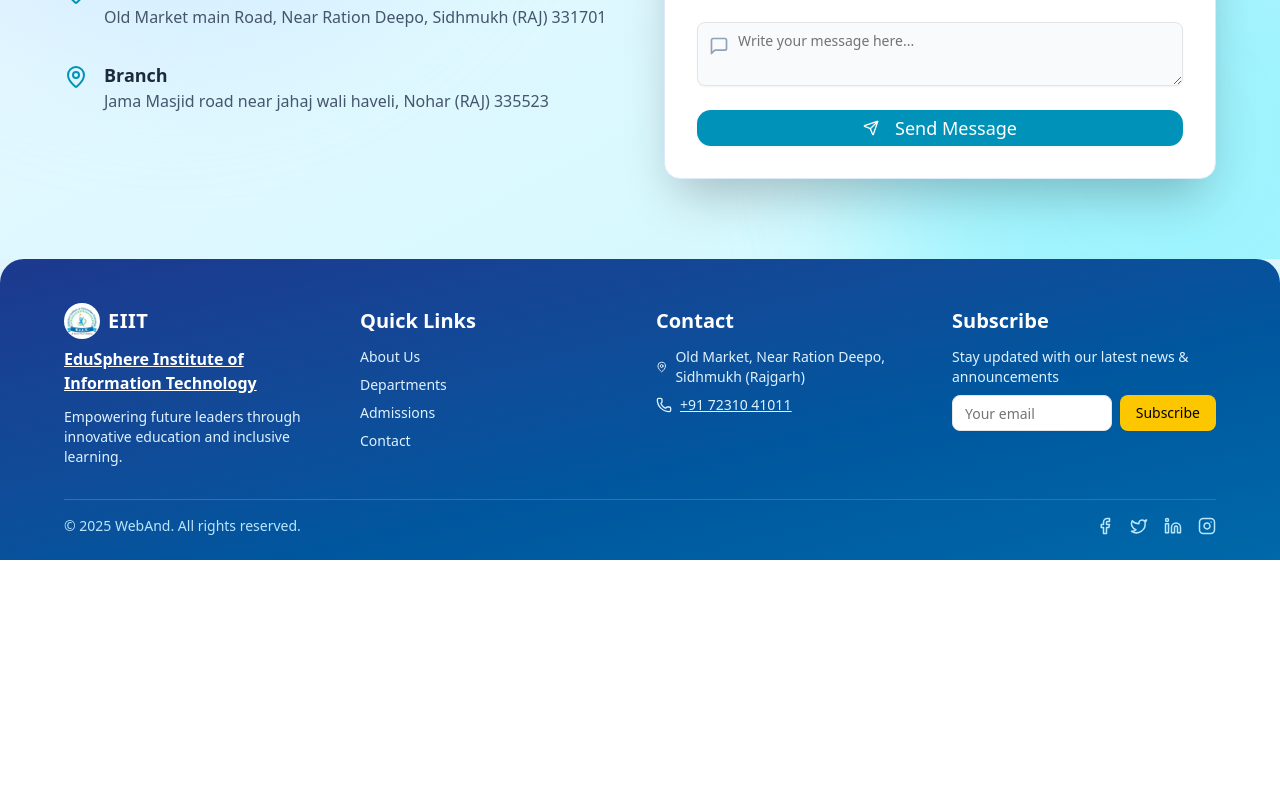
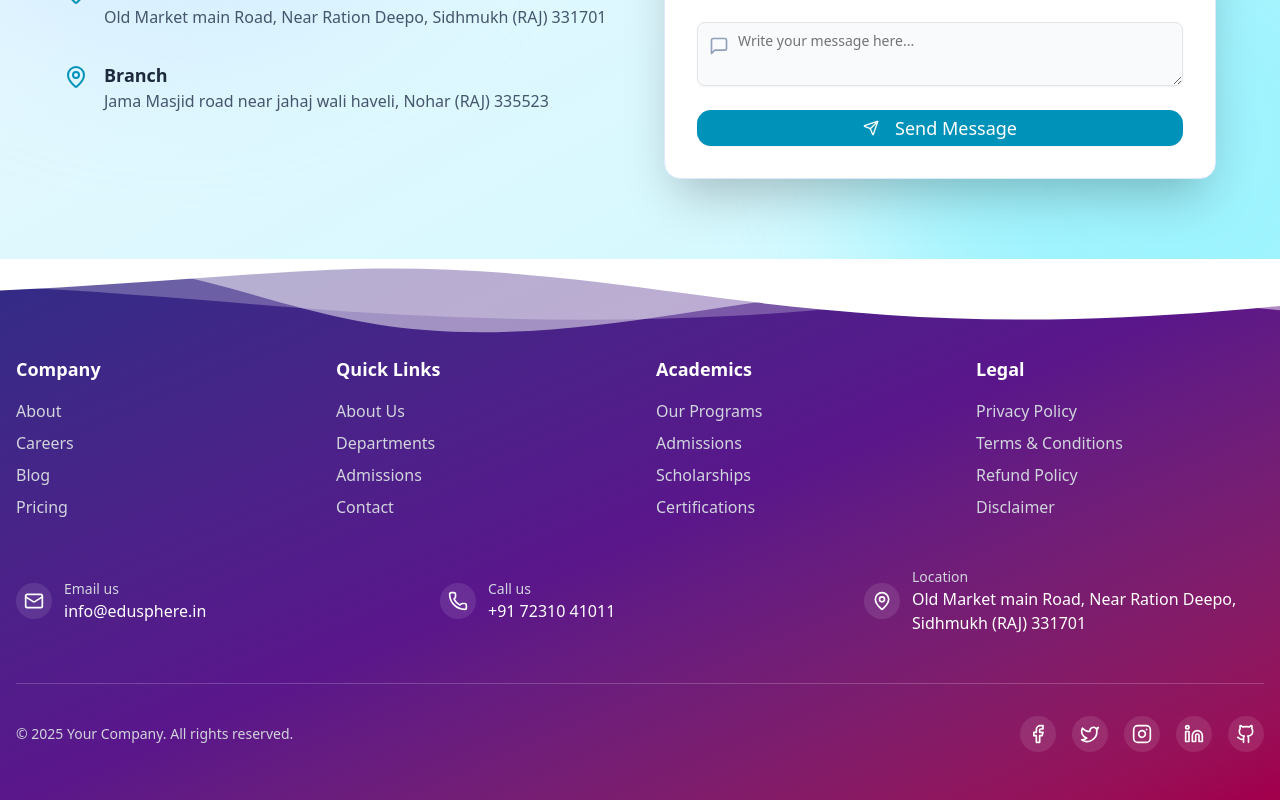
Before and after one commit to amitkumar822/EIIT, a React (Vite) app: page /contact-us in a window 1280 px wide. Shown: the part 503-1303 px from the top of the page. Before the commit the page ends 1063 px from the top, so only its background shows below. Built offline with nearby package versions, Linux system fonts and the light colour scheme.

Commit message:
fix: Adjust class order for ProgramEligibility component for improved layout

```diff
--- a/src/App.jsx
+++ b/src/App.jsx
@@ -1,9 +1,9 @@
 import React from "react";
 import { Outlet } from "react-router";
 import { Navbar } from "./layouts/Navbar";
-import Footer from "./layouts/Footer";
 import ScrollToTopButton from "./utils/ScrollToTopButton";
 import ScrollToTop from "./utils/ScrollToTopOnMount";
+import Footer from "./layouts/Footer";
 
 const App = () => {
   return (
--- a/src/layouts/Footer.jsx
+++ b/src/layouts/Footer.jsx
@@ -1,119 +1,317 @@
-import React from "react";
+import { Link } from "react-router";
 import { motion } from "framer-motion";
 import {
   Facebook,
   Twitter,
+  Instagram,
   Linkedin,
-  Instagram,
+  Github,
   Mail,
   Phone,
   MapPin,
 } from "lucide-react";
 import { Input } from "@/components/ui/input";
 import { Button } from "@/components/ui/button";
-import { Link } from "react-router";
 
 const Footer = () => {
+  const socialLinks = [
+    { icon: <Facebook className="w-5 h-5" />, url: "#" },
+    { icon: <Twitter className="w-5 h-5" />, url: "#" },
+    { icon: <Instagram className="w-5 h-5" />, url: "#" },
+    { icon: <Linkedin className="w-5 h-5" />, url: "#" },
+    { icon: <Github className="w-5 h-5" />, url: "#" },
+  ];
+
+  const footerLinks = [
+    {
+      title: "Company",
+      links: ["About", "Careers", "Blog", "Pricing"],
+    },
+    {
+      title: "Quick Links",
+      links: ["About Us", "Departments", "Admissions", "Contact"],
+    },
+    {
+      title: "Academics",
+      links: ["Our Programs", "Admissions", "Scholarships", "Certifications"],
+    },
+    {
+      title: "Legal",
+      links: [
+        "Privacy Policy",
+        "Terms & Conditions",
+        "Refund Policy",
+        "Disclaimer",
+      ],
+    },
+  ];
+
+  const waveVariants = {
+    initial: { x: 0 },
+    animate: {
+      x: ["0%", "-50%", "0%"],
+      transition: {
+        duration: 15,
+        repeat: Infinity,
+        ease: "linear",
+      },
+    },
+  };
+
   return (
-    <motion.footer
-      initial={{ opacity: 0, y: 40 }}
-      whileInView={{ opacity: 1, y: 0 }}
-      transition={{ duration: 0.6 }}
-      className="bg-gradient-to-br from-blue-900 to-sky-700 text-white rounded-t-3xl shadow-2xl pt-12 pb-6 px-6 md:px-16"
-    >
-      <div className="max-w-7xl mx-auto grid md:grid-cols-4 gap-8">
-        {/* University Info */}
-        <div>
-          {/* Logo */}
-          <Link
-            to="/about"
-            className="text-xl font-bold flex gap-2 mb-3 items-center"
-          >
-            <img
-              className="w-9 h-9 -my-2 rounded-full"
-              src="./eiit-logo.svg"
-              alt="eiit"
-            />
-            <span className="tracking-wide">EIIT</span>
-          </Link>
-          <h3 className="font-semibold mb-3 underline">
-            EduSphere Institute of Information Technology
-          </h3>
-          <p className="text-sm text-sky-100">
-            Empowering future leaders through innovative education and inclusive
-            learning.
-          </p>
+    <footer className="relative overflow-hidden bg-gradient-to-br from-indigo-900 via-purple-900 to-pink-800 text-white">
+      {/* Animated wave SVG background */}
+      <motion.div
+        className="absolute top-0 left-0 w-[200%] h-20"
+        variants={waveVariants}
+        initial="initial"
+        animate="animate"
+      >
+        <svg
+          viewBox="0 0 1200 120"
+          preserveAspectRatio="none"
+          className="w-full h-full"
+        >
+          <path
+            d="M0,0V46.29c47.79,22.2,103.59,32.17,158,28,70.36-5.37,136.33-33.31,206.8-37.5C438.64,32.43,512.34,53.67,583,72.05c69.27,18,138.3,24.88,209.4,13.08,36.15-6,69.85-17.84,104.45-29.34C989.49,25,1113-14.29,1200,52.47V0Z"
+            opacity=".25"
+            fill="currentColor"
+          ></path>
+          <path
+            d="M0,0V15.81C13,36.92,27.64,56.86,47.69,72.05,99.41,111.27,165,111,224.58,91.58c31.15-10.15,60.09-26.07,89.67-39.8,40.92-19,84.73-46,130.83-49.67,36.26-2.85,70.9,9.42,98.6,31.56,31.77,25.39,62.32,62,103.63,73,40.44,10.79,81.35-6.69,119.13-24.28s75.16-39,116.92-43.05c59.73-5.85,113.28,22.88,168.9,38.84,30.2,8.66,59,6.17,87.09-7.5,22.43-10.89,48-26.93,60.65-49.24V0Z"
+            opacity=".5"
+            fill="currentColor"
+          ></path>
+          <path
+            d="M0,0V5.63C149.93,59,314.09,71.32,475.83,42.57c43-7.64,84.23-20.12,127.61-26.46,59-8.63,112.48,12.24,165.56,35.4C827.93,77.22,886,95.24,951.2,90c86.53-7,172.46-45.71,248.8-84.81V0Z"
+            fill="currentColor"
+          ></path>
+        </svg>
+      </motion.div>
+
+      <div className="container mx-auto px-4 pt-24 pb-12">
+        <div className="grid grid-cols-1 md:grid-cols-2 lg:grid-cols-4 gap-8 mb-12">
+          {/* Footer links */}
+          {footerLinks.map((section, index) => (
+            <motion.div
+              key={section.title}
+              initial={{ opacity: 0, y: 20 }}
+              whileInView={{ opacity: 1, y: 0 }}
+              transition={{ duration: 0.5, delay: index * 0.1 }}
+              viewport={{ once: true }}
+            >
+              <h4 className="text-lg font-semibold mb-4">{section.title}</h4>
+              <ul className="space-y-2">
+                {section.links.map((link) => (
+                  <li key={link}>
+                    <a
+                      href="#"
+                      className="text-gray-300 hover:text-white transition-colors"
+                    >
+                      {link}
+                    </a>
+                  </li>
+                ))}
+              </ul>
+            </motion.div>
+          ))}
         </div>
 
-        {/* Navigation Links */}
-        <div>
-          <h4 className="text-xl font-semibold mb-3">Quick Links</h4>
-          <ul className="space-y-2 text-sky-100 text-sm">
-            <li>
-              <Link to="/about">About Us</Link>
-            </li>
-            <li>
-              <Link to="/">Departments</Link>
-            </li>
-            <li>
-              <Link to="/">Admissions</Link>
-            </li>
-            <li>
-              <Link to="/contact-us">Contact</Link>
-            </li>
-          </ul>
-        </div>
+        {/* Contact info */}
+        <motion.div
+          className="grid grid-cols-1 md:grid-cols-3 gap-6 mb-12"
+          initial={{ opacity: 0 }}
+          whileInView={{ opacity: 1 }}
+          transition={{ duration: 0.5, delay: 0.3 }}
+          viewport={{ once: true }}
+        >
+          <div className="flex items-center gap-3">
+            <div className="p-2 rounded-full bg-white/10">
+              <Mail className="w-5 h-5" />
+            </div>
+            <div>
+              <p className="text-sm text-gray-300">Email us</p>
+              <a href="mailto: info@edusphere.in" className="font-medium">
+                info@edusphere.in
+              </a>
+            </div>
+          </div>
+          <div className="flex items-center gap-3">
+            <div className="p-2 rounded-full bg-white/10">
+              <Phone className="w-5 h-5" />
+            </div>
+            <div>
+              <p className="text-sm text-gray-300">Call us</p>
+              <a href="tel: +91 72310 41011" className="font-medium">
+                +91 72310 41011
+              </a>
+            </div>
+          </div>
+          <div className="flex items-center gap-3">
+            <div className="p-2 rounded-full bg-white/10">
+              <MapPin className="w-5 h-5" />
+            </div>
+            <div>
+              <p className="text-sm text-gray-300">Location</p>
+              <p className="font-medium">
+                Old Market main Road, Near Ration Deepo, Sidhmukh (RAJ) 331701
+              </p>
+            </div>
+          </div>
+        </motion.div>
 
-        {/* Contact Info */}
-        <div>
-          <h4 className="text-xl font-semibold mb-3">Contact</h4>
-          <ul className="text-sky-100 text-sm space-y-2">
-            <li className="flex items-center gap-2">
-              <MapPin size={16} /> Old Market, Near Ration Deepo, Sidhmukh
-              (Rajgarh)
-            </li>
-            <li className="flex items-center gap-2 underline cursor-pointer">
-              <Phone size={16} /> <a href="tel:  +91 72310 41011"> +91 72310 41011</a>
-            </li>
-            {/* <li className="flex items-center gap-2"><Mail size={16} /> info@myuniversity.edu.in</li> */}
-          </ul>
-        </div>
+        {/* Divider */}
+        <motion.div
+          className="w-full h-px bg-white/20 my-8"
+          initial={{ scaleX: 0 }}
+          whileInView={{ scaleX: 1 }}
+          transition={{ duration: 0.5 }}
+          viewport={{ once: true }}
+        />
 
-        {/* Newsletter */}
-        <div>
-          <h4 className="text-xl font-semibold mb-3">Subscribe</h4>
-          <p className="text-sm text-sky-100 mb-2">
-            Stay updated with our latest news & announcements
-          </p>
-          <div className="flex items-center space-x-2">
-            <Input placeholder="Your email" className="bg-white text-black" />
-            <Button className="bg-yellow-400 hover:bg-yellow-500 text-black">
-              Subscribe
-            </Button>
-          </div>
+        {/* Bottom section */}
+        <div className="flex flex-col md:flex-row justify-between items-center gap-4">
+          <motion.p
+            className="text-gray-300 text-sm"
+            initial={{ opacity: 0 }}
+            whileInView={{ opacity: 1 }}
+            transition={{ duration: 0.5 }}
+            viewport={{ once: true }}
+          >
+            © {new Date().getFullYear()} Your Company. All rights reserved.
+          </motion.p>
+
+          <motion.div
+            className="flex gap-4"
+            initial={{ opacity: 0 }}
+            whileInView={{ opacity: 1 }}
+            transition={{ duration: 0.5, staggerChildren: 0.1 }}
+            viewport={{ once: true }}
+          >
+            {socialLinks.map((social, index) => (
+              <motion.a
+                key={index}
+                href={social.url}
+                className="p-2 rounded-full bg-white/10 hover:bg-white/20 transition-colors"
+                whileHover={{ y: -3 }}
+                whileTap={{ scale: 0.9 }}
+                initial={{ opacity: 0, y: 10 }}
+                whileInView={{ opacity: 1, y: 0 }}
+                transition={{ duration: 0.3, delay: index * 0.1 }}
+                viewport={{ once: true }}
+              >
+                {social.icon}
+              </motion.a>
+            ))}
+          </motion.div>
         </div>
       </div>
-
-      {/* Bottom Bar */}
-      <div className="mt-8 border-t border-sky-600 pt-4 flex flex-col md:flex-row items-center justify-between text-sm text-sky-200">
-        <p>© {new Date().getFullYear()} WebAnd. All rights reserved.</p>
-        <div className="flex space-x-4 mt-4 md:mt-0">
-          <a href="#">
-            <Facebook size={18} className="hover:text-yellow-400" />
-          </a>
-          <a href="#">
-            <Twitter size={18} className="hover:text-yellow-400" />
-          </a>
-          <a href="#">
-            <Linkedin size={18} className="hover:text-yellow-400" />
-          </a>
-          <a href="#">
-            <Instagram size={18} className="hover:text-yellow-400" />
-          </a>
-        </div>
-      </div>
-    </motion.footer>
+    </footer>
   );
 };
 
 export default Footer;
+
+// export const Footer2 = () => {
+//   return (
+//     <motion.footer
+//       initial={{ opacity: 0, y: 40 }}
+//       whileInView={{ opacity: 1, y: 0 }}
+//       transition={{ duration: 0.6 }}
+//       className="bg-gradient-to-br from-blue-900 to-sky-700 text-white rounded-t-3xl shadow-2xl pt-12 pb-6 px-6 md:px-16"
+//     >
+//       <div className="max-w-7xl mx-auto grid md:grid-cols-4 gap-8">
+//         {/* University Info */}
+//         <div>
+//           {/* Logo */}
+//           <Link
+//             to="/about"
+//             className="text-xl font-bold flex gap-2 mb-3 items-center"
+//           >
+//             <img
+//               className="w-9 h-9 -my-2 rounded-full"
+//               src="./eiit-logo.svg"
+//               alt="eiit"
+//             />
+//             <span className="tracking-wide">EIIT</span>
+//           </Link>
+//           <h3 className="font-semibold mb-3 underline">
+//             EduSphere Institute of Information Technology
+//           </h3>
+//           <p className="text-sm text-sky-100">
+//             Empowering future leaders through innovative education and inclusive
+//             learning.
+//           </p>
+//         </div>
+
+//         {/* Navigation Links */}
+//         <div>
+//           <h4 className="text-xl font-semibold mb-3">Quick Links</h4>
+//           <ul className="space-y-2 text-sky-100 text-sm">
+//             <li>
+//               <Link to="/about">About Us</Link>
+//             </li>
+//             <li>
+//               <Link to="/">Departments</Link>
+//             </li>
+//             <li>
+//               <Link to="/">Admissions</Link>
+//             </li>
+//             <li>
+//               <Link to="/contact-us">Contact</Link>
+//             </li>
+//           </ul>
+//         </div>
+
+//         {/* Contact Info */}
+//         <div>
+//           <h4 className="text-xl font-semibold mb-3">Contact</h4>
+//           <ul className="text-sky-100 text-sm space-y-2">
+//             <li className="flex items-center gap-2">
+//               <MapPin size={16} /> Old Market, Near Ration Deepo, Sidhmukh
+//               (Rajgarh)
+//             </li>
+//             <li className="flex items-center gap-2 underline cursor-pointer">
+//               <Phone size={16} />{" "}
+//               <a href="tel:  +91 72310 41011"> +91 72310 41011</a>
+//             </li>
+//             {/* <li className="flex items-center gap-2"><Mail size={16} /> info@myuniversity.edu.in</li> */}
+//           </ul>
+//         </div>
+
+//         {/* Newsletter */}
+//         <div>
+//           <h4 className="text-xl font-semibold mb-3">Subscribe</h4>
+//           <p className="text-sm text-sky-100 mb-2">
+//             Stay updated with our latest news & announcements
+//           </p>
+//           <div className="flex items-center space-x-2">
+//             <Input placeholder="Your email" className="bg-white text-black" />
+//             <Button className="bg-yellow-400 hover:bg-yellow-500 text-black">
+//               Subscribe
+//             </Button>
+//           </div>
+//         </div>
+//       </div>
+
+//       {/* Bottom Bar */}
+//       <div className="mt-8 border-t border-sky-600 pt-4 flex flex-col md:flex-row items-center justify-between text-sm text-sky-200">
+//         <p>© {new Date().getFullYear()} WebAnd. All rights reserved.</p>
+//         <div className="flex space-x-4 mt-4 md:mt-0">
+//           <a href="#">
+//             <Facebook size={18} className="hover:text-yellow-400" />
+//           </a>
+//           <a href="#">
+//             <Twitter size={18} className="hover:text-yellow-400" />
+//           </a>
+//           <a href="#">
+//             <Linkedin size={18} className="hover:text-yellow-400" />
+//           </a>
+//           <a href="#">
+//             <Instagram size={18} className="hover:text-yellow-400" />
+//           </a>
+//         </div>
+//       </div>
+//     </motion.footer>
+//   );
+// };
--- a/src/pages/website/home/Program.jsx
+++ b/src/pages/website/home/Program.jsx
@@ -90,7 +90,7 @@
     <section className="relative flex flex-col lg:flex-row items-center justify-between px-4 md:px-12 py-16 bg-gradient-to-br from-[#e0f7fa] to-[#e1f5fe]">
       {/* Left Side */}
       <motion.div
-        className="w-full lg:w-full mt-12 lg:mt-0 border-2 border-dashed border-red-400 rounded-3xl p-2 max-w-2xl mx-auto"
+        className="w-full lg:w-full order-1 mt-12 lg:mt-0 border-2 border-dashed border-red-400 rounded-3xl p-2 max-w-2xl mx-auto"
         initial={{ opacity: 0, y: 50 }}
         whileInView={{ opacity: 1, y: 0 }}
         transition={{ duration: 0.6, type: "spring" }}
```
